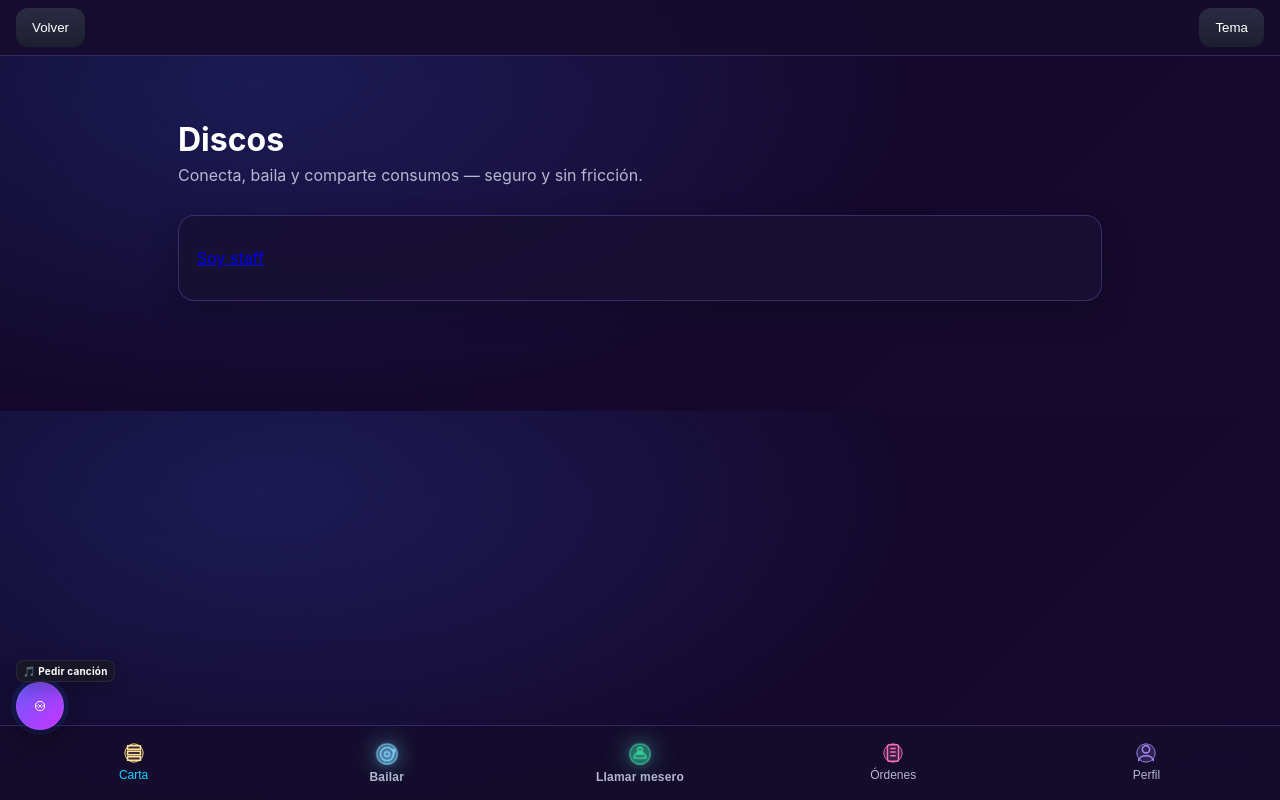
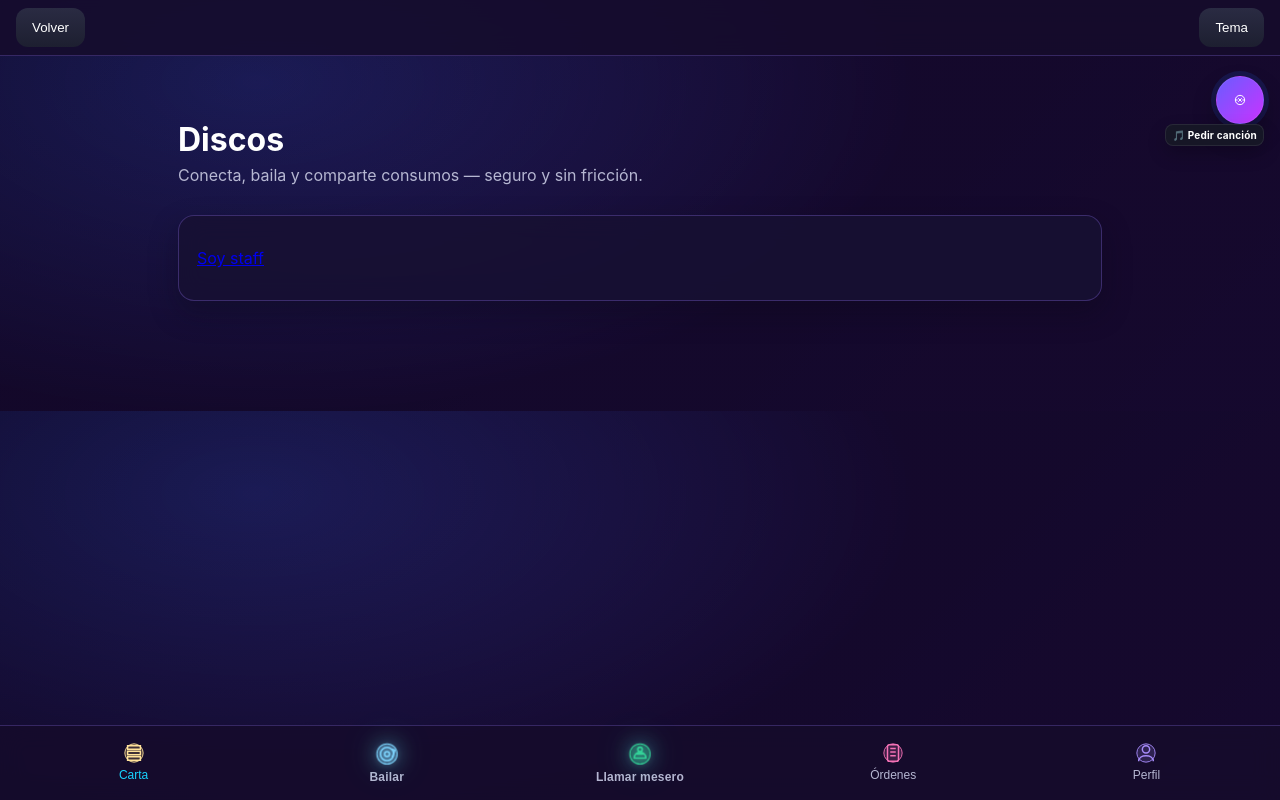
Before and after one commit to Victordevlik/discos-mvp, a website: page public/index.html in a window 1280 px wide. Drawn offline with Linux system fonts and the light colour scheme.

Commit message:
Move_dj_request_bubble_top

```diff
--- a/public/styles.css
+++ b/public/styles.css
@@ -336,8 +336,8 @@ body[data-theme="light"] #catalog-list .chip { background: linear-gradient(180de
 #catalog-top .top-night-items { display: flex; gap: 10px }
 #catalog-top .top-night-item { flex: 1; text-align: center; padding: 8px 12px; border-radius: 12px; font-size: 14px; font-weight: 700; letter-spacing: .2px; color: #fff; background: linear-gradient(135deg, var(--primary), var(--accent)); border: 0 }
 body[data-theme="light"] #catalog-top .top-night-item { background: linear-gradient(180deg, #5868ff, #3747ff) }
-.fab { position: fixed; left: 16px; right: auto; bottom: 70px; width: 44px; height: 44px; border-radius: 50%; background: linear-gradient(135deg, var(--primary), var(--accent)); color: #fff; border: 0; box-shadow: 0 14px 28px rgba(0,0,0,0.35); display:flex; align-items:center; justify-content:center }
-.fab-label { position: fixed; left: 16px; right: auto; bottom: 118px; background: rgba(23,24,38,0.9); backdrop-filter: blur(8px); color: #fff; padding: 4px 6px; border-radius: 8px; border: 1px solid #2b2c44; box-shadow: 0 8px 18px rgba(0,0,0,0.22); font-size: 10px }
+.fab { position: fixed; left: auto; right: 16px; top: 76px; bottom: auto; width: 44px; height: 44px; border-radius: 50%; background: linear-gradient(135deg, var(--primary), var(--accent)); color: #fff; border: 0; box-shadow: 0 14px 28px rgba(0,0,0,0.35); display:flex; align-items:center; justify-content:center }
+.fab-label { position: fixed; left: auto; right: 16px; top: 124px; bottom: auto; background: rgba(23,24,38,0.9); backdrop-filter: blur(8px); color: #fff; padding: 4px 6px; border-radius: 8px; border: 1px solid #2b2c44; box-shadow: 0 8px 18px rgba(0,0,0,0.22); font-size: 10px }
 #fab-call { width: 48px; height: 48px; border: 1px solid rgba(255,255,255,0.08); box-shadow: 0 12px 24px rgba(0,0,0,0.32), 0 0 0 5px rgba(44,107,255,0.14); transition: transform .12s ease, box-shadow .18s ease }
 #fab-call { background: linear-gradient(135deg, var(--primary), var(--accent)) }
 #fab-call:active { transform: translateY(1px) scale(0.98) }
```
